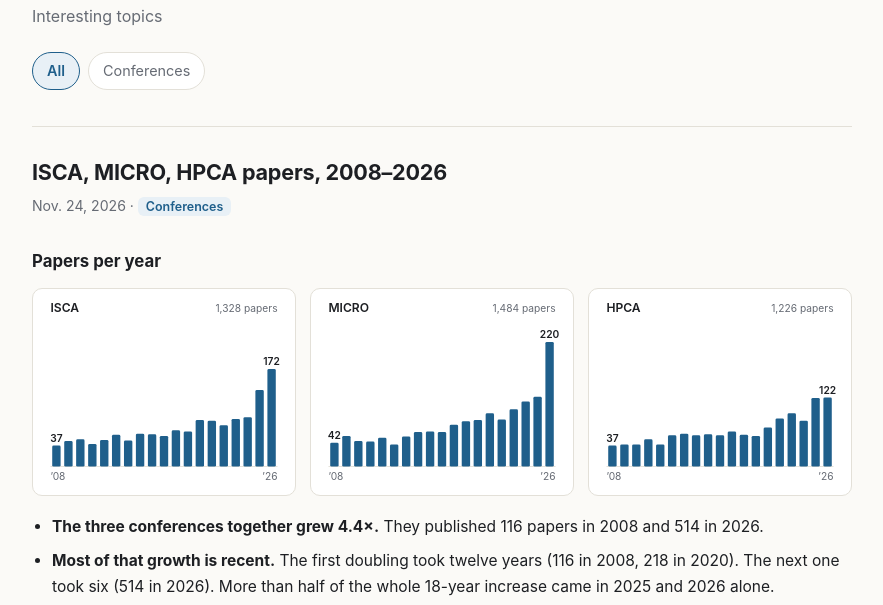
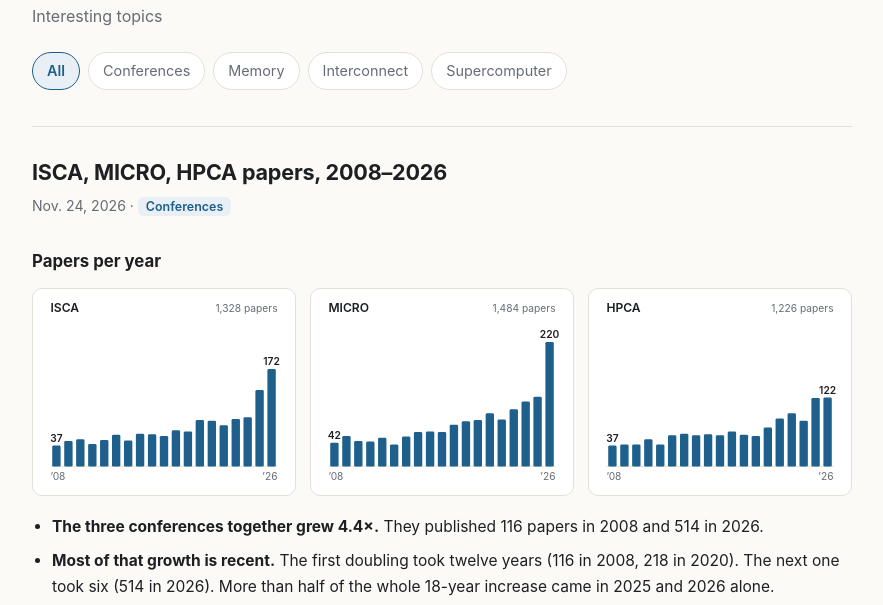
Before and after one commit to jihokim-172/jihokim-172.github.io, a plain HTML site: page architecture.html in a window 1280 px wide. Shown: the part 147-752 px from the top of the page, without its empty margins (198-1081 px from the left). Drawn offline with Linux system fonts and the light colour scheme.

Commit message:
Computer Architecture: add Memory, Interconnect, Supercomputer topics
Co-Authored-By: Claude Fable 5.2 <noreply@anthropic.com>
Claude-Session: https://claude.ai/code/session_015qEB8QLMhQKwJbdXKvRuaZ

```diff
--- a/architecture.html
+++ b/architecture.html
@@ -27,6 +27,9 @@
     <div class="filters" role="group" aria-label="Filter posts by topic">
       <button type="button" class="chip" data-filter="all" aria-pressed="true">All</button>
       <button type="button" class="chip" data-filter="conferences" aria-pressed="false">Conferences</button>
+      <button type="button" class="chip" data-filter="memory" aria-pressed="false">Memory</button>
+      <button type="button" class="chip" data-filter="interconnect" aria-pressed="false">Interconnect</button>
+      <button type="button" class="chip" data-filter="supercomputer" aria-pressed="false">Supercomputer</button>
     </div>
 
     <!--
```
